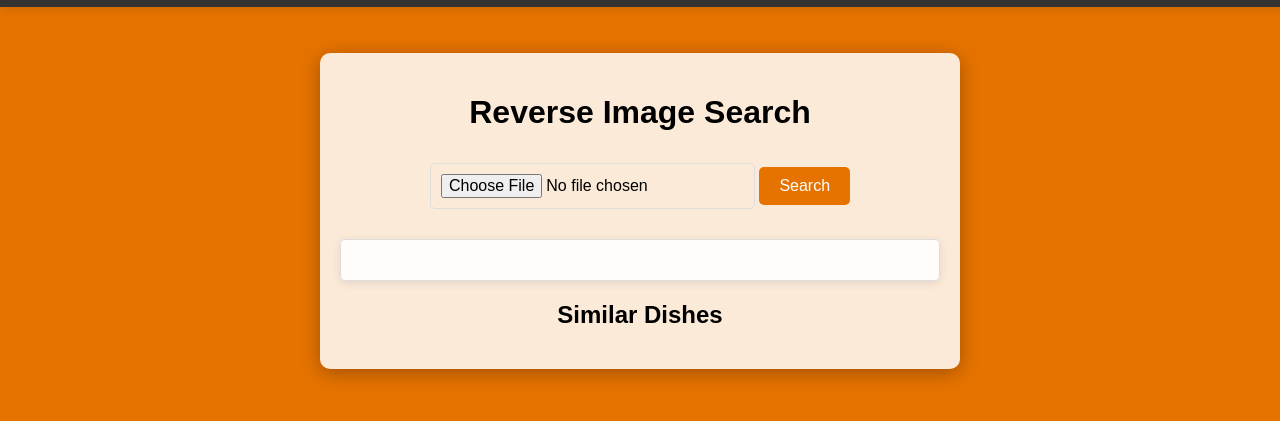
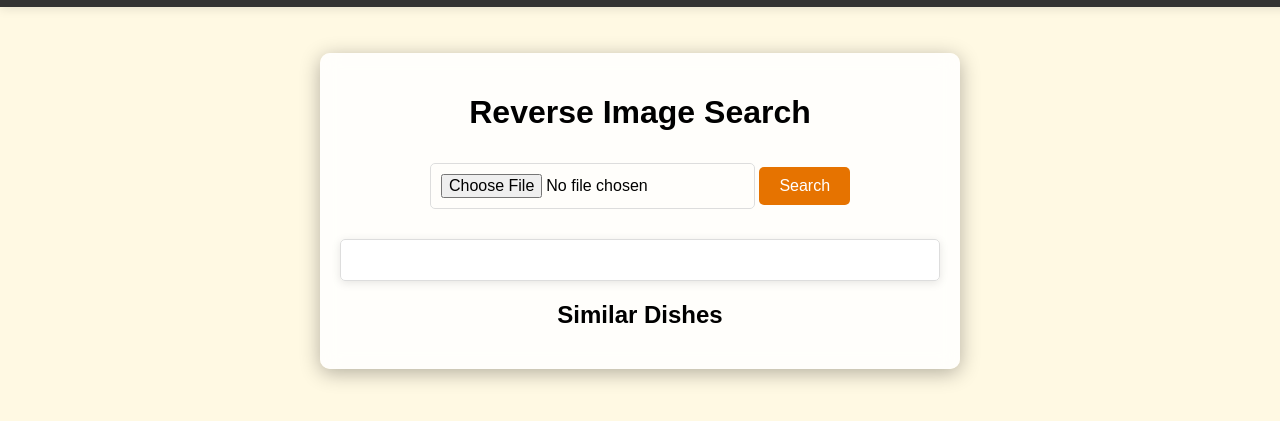
Before and after one commit to vrishab0105/Delicious-Discoveries, a plain HTML site: page reverse-image-search.html in a window 1280 px wide. Shown: the part 47-468 px from the top of the page. Drawn offline with Linux system fonts and the light colour scheme.

Commit message:
changed background color of reverse image search webpage

```diff
--- a/reverse-image-search_style.css
+++ b/reverse-image-search_style.css
@@ -3,7 +3,7 @@ body {
     font-family: Arial, sans-serif;
     margin: 0;
     padding: 0;
-    background-color: #e67300; /* Main background color */
+    background-color: #fff9e3; /* Main background color */
 }
 
 
```
